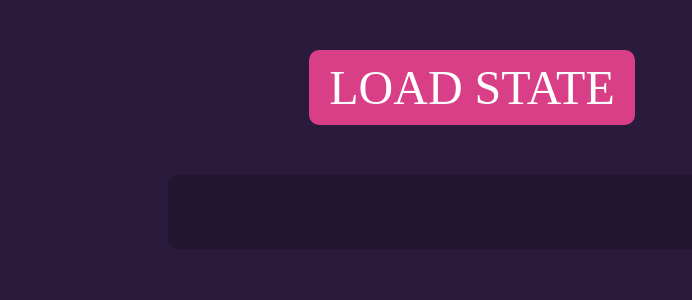
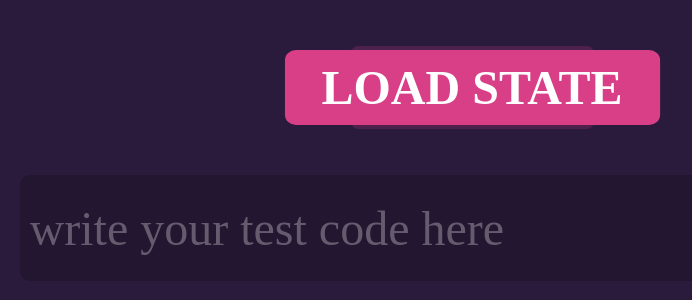
Before and after one commit to Ammar0ah/Automata, a React (Create React App) app: page / in a window 1280 px wide. Shown: the top 300 px of the page, without its empty margins (168-860 px from the left). Built offline with nearby package versions, Linux system fonts and the light colour scheme.

Commit message:
styled icon

```diff
--- a/src/App.css
+++ b/src/App.css
@@ -19,7 +19,7 @@ body {
   border: 0;
   /* box-shadow: 0px 0px 10px 2px rgb(68, 49, 141,0.5); */
   font-size: 3rem;
-  font-weight: 200;
+  font-weight: 600;
   border-radius: 10px;
   padding: 10px 20px;
   color: white;
@@ -40,14 +40,19 @@ body {
 
 .input-field input {
   display: block;
+  width: 70%;
   margin: auto;
   padding: 5px 10px;
-  height: 4rem;
+  height: 6rem;
   background-color: rgba(0, 0, 0, 0.2);
   border: 0;
   border-radius: 10px;
   font-size: 3rem;
   color: rgba(255, 255, 255, 0.7)
+}
+.input-field input::placeholder {
+  font-size: 3rem;
+  color: rgba(255, 255, 255, 0.3)
 }
 
 h3 {
@@ -56,168 +61,148 @@ h3 {
   font-size: 3.5rem;
 }
 
-.input__field {
+.button {
+	display: block;
+	margin: auto;
+	padding: 1em 2em;
+	border: none;
+	background: none;
+	color: inherit;
 	position: relative;
-	display: block;
-	float: right;
-	padding: 0.8em;
-	width: 60%;
-	border: none;
-	border-radius: 0;
-	background: #f0f0f0;
-	color: #aaa;
-	font-weight: bold;
-	font-family: "Helvetica Neue", Helvetica, Arial, sans-serif;
-	-webkit-appearance: none; /* for box shadows to show on iOS */
+	z-index: 1;
+}
+.button:focus {
+	outline: none;
+}
+.button > span {
+	vertical-align: middle;
 }
 
-.input__field:focus {
-	outline: none;
+/* Text color adjustments (we could stick to the "inherit" but that does not work well in Safari) */
+.bg-1 .button {
+	color: #37474f;
+	border-color: #37474f;
+}
+.bg-2 .button {
+	color: #ECEFF1;
+	border-color: #ECEFF1;
+}
+.bg-3 .button {
+	color: #fff;
+	border-color: #fff;
 }
 
-.input__label {
-	display: inline-block;
-	float: right;
-	padding: 0 1em;
-	width: 40%;
-	color: #6a7989;
-	font-weight: bold;
-	font-size: 70.25%;
-	-webkit-font-smoothing: antialiased;
-    -moz-osx-font-smoothing: grayscale;
-	-webkit-touch-callout: none;
-	-webkit-user-select: none;
-	-khtml-user-select: none;
-	-moz-user-select: none;
-	-ms-user-select: none;
-	user-select: none;
+/* Sizes */
+.button--size-s {
+	font-size: 14px;
+}
+.button--size-m {
+	font-size: 16px;
+}
+.button--size-l {
+	font-size: 18px;
 }
 
-.input__label-content {
-	position: relative;
-	display: block;
-	padding: 1.6em 0;
-	width: 100%;
+/* Typography and Roundedness */
+.button--text-upper {
+	letter-spacing: 2px;
+	text-transform: uppercase;
+}
+.button--text-thin {
+	font-weight: 300;
+}
+.button--text-medium {
+	font-weight: 500;
+}
+.button--text-thick {
+	font-weight: 600;
+}
+.button--round-s {
+	border-radius: 5px;
+}
+.button--round-m {
+	border-radius: 15px;
+}
+.button--round-l {
+	border-radius: 40px;
 }
 
-.graphic {
-	position: absolute;
-	top: 0;
-	left: 0;
-	fill: none;
+/* Borders */
+.button--border-thin {
+	border: 1px solid;
 }
-
-.icon {
-	color: #ddd;
-	font-size: 150%;
+.button--border-medium {
+	border: 2px solid;
 }
-
-
-.input--jiro {
-	margin-top: 2em;
+.button--border-thick {
+	border: 3px solid;
 }
-
-.input__field--jiro {
-	padding: 0.85em 0.5em;
-	width: 100%;
-	background: transparent;
-	color: #DDE2E2;
-	opacity: 0;
-	-webkit-transition: opacity 0.3s;
-	transition: opacity 0.3s;
+/* Nuka */
+.button--nuka {
+	-webkit-transition: color 0.3s;
+	transition: color 0.3s;
+	-webkit-transition-timing-function: cubic-bezier(0.2, 1, 0.3, 1);
+	transition-timing-function: cubic-bezier(0.2, 1, 0.3, 1);
 }
-
-.input__label--jiro {
-	position: absolute;
-	left: 0;
-	padding: 0 0.85em;
-	width: 100%;
-	height: 100%;
-	text-align: left;
-	pointer-events: none;
+.button--nuka.button--inverted {
+	color: #37474f;
 }
-
-.input__label-content--jiro {
-	-webkit-transition: -webkit-transform 0.3s 0.3s;
-	transition: transform 0.3s 0.3s;
-}
-
-.input__label--jiro::before,
-.input__label--jiro::after {
+.button--nuka::before,
+.button--nuka::after {
 	content: '';
 	position: absolute;
+	border-radius: inherit;
+	background: #D93F87;
+	z-index: -1;
+}
+.button--nuka::before {
+	top: -4px;
+	bottom: -4px;
+	left: -4px;
+	right: -4px;
+	opacity: 0.2;
+	-webkit-transform: scale3d(0.7, 1, 1);
+	transform: scale3d(0.7, 1, 1);
+	-webkit-transition: -webkit-transform 0.3s, opacity 0.3s;
+	transition: transform 0.3s, opacity 0.3s;
+}
+.button--nuka::after {
 	top: 0;
 	left: 0;
 	width: 100%;
 	height: 100%;
-	-webkit-transition: -webkit-transform 0.3s;
-	transition: transform 0.3s;
+	-webkit-transform: scale3d(1.1, 1, 1);
+	transform: scale3d(1.1, 1, 1);
+	-webkit-transition: -webkit-transform 0.3s, background-color 0.3s;
+	transition: transform 0.3s, background-color 0.3s;
 }
-
-.input__label--jiro::before {
-	border-top: 2px solid #6a7989;
-	-webkit-transform: translate3d(0, 100%, 0) translate3d(0, -2px, 0);
-	transform: translate3d(0, 100%, 0) translate3d(0, -2px, 0);
-	-webkit-transition-delay: 0.3s;
-	transition-delay: 0.3s;
-}
-
-.input__label--jiro::after {
-	z-index: -1;
-	background: #6a7989;
-	-webkit-transform: scale3d(1, 0, 1);
-	transform: scale3d(1, 0, 1);
-	-webkit-transform-origin: 50% 0%;
-	transform-origin: 50% 0%;
-}
-
-.input__field--jiro:focus,
-.input--filled .input__field--jiro {
-	opacity: 1;
-	-webkit-transition-delay: 0.3s;
-	transition-delay: 0.3s;
-}
-
-.input__field--jiro:focus + .input__label--jiro .input__label-content--jiro,
-.input--filled .input__label-content--jiro {
-	-webkit-transform: translate3d(0, -80%, 0);
-	transform: translate3d(0, -80%, 0);
+.button--nuka::before,
+.button--nuka::after {
 	-webkit-transition-timing-function: cubic-bezier(0.2, 1, 0.3, 1);
 	transition-timing-function: cubic-bezier(0.2, 1, 0.3, 1);
 }
-
-.input__field--jiro:focus + .input__label--jiro::before,
-.input--filled .input__label--jiro::before {
-	-webkit-transition-delay: 0s;
-	transition-delay: 0s;
+.button--nuka.button--inverted::before,
+.button--nuka.button--inverted::after {
+	background: #fff;
 }
-
-.input__field--jiro:focus + .input__label--jiro::before,
-.input--filled .input__label--jiro::before {
-	-webkit-transform: translate3d(0, 0, 0);
-	transform: translate3d(0, 0, 0);
+.button--nuka:hover {
+  color: #fff;
+  text-shadow: 0px 0px 10px rgba(0, 0, 0, 0.2)
 }
-
-.input__field--jiro:focus + .input__label--jiro::after,
-.input--filled .input__label--jiro::after {
+.button--nuka:hover::before {
+	opacity: 1;
+}
+.button--nuka:hover::after {
+  background-color: rgba(42, 27, 60,0.9);
+}
+.button--nuka.button--inverted:hover::after {
+	background-color: #7986cb;
+}
+.button--nuka:hover::after,
+.button--nuka:hover::before {
 	-webkit-transform: scale3d(1, 1, 1);
 	transform: scale3d(1, 1, 1);
-	-webkit-transition-delay: 0.3s;
-	transition-delay: 0.3s;
-	-webkit-transition-timing-function: cubic-bezier(0.2, 1, 0.3, 1);
-	transition-timing-function: cubic-bezier(0.2, 1, 0.3, 1);
 }
-
-.input {
-	position: relative;
-	z-index: 1;
-	display: inline-block;
-	margin: 1em;
-	max-width: 350px;
-	width: calc(100% - 2em);
-	vertical-align: top;
-}
-
 
 
 .App {
--- a/src/App.js
+++ b/src/App.js
@@ -126,11 +126,12 @@ class App extends Component {
       <div>
         {St}
         <div className="load-state">
-          <button onClick={this.LoadState}>LOAD STATE</button>
+          <button className="button button--nuka button--round-s button--text-thick" onClick={this.LoadState}>LOAD STATE</button>
         </div>
         {/* <button onClick={this.AddQs}>ADD NEW QS</button> */}
         <div className="input-field">
           <input
+            placeholder="write your test code here"
             type="text"
             onChange={e => {
               this.InputChanged(e);
```
